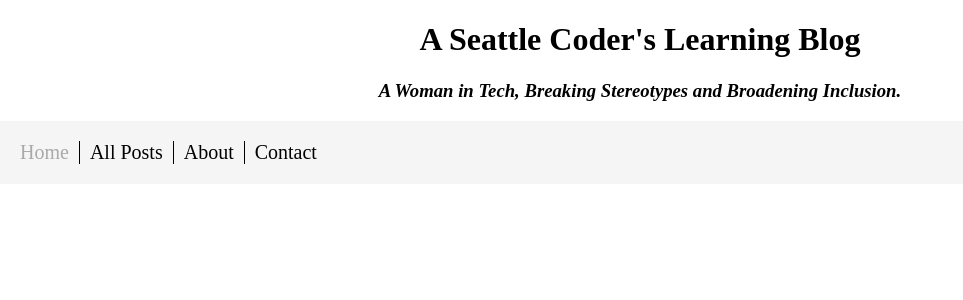
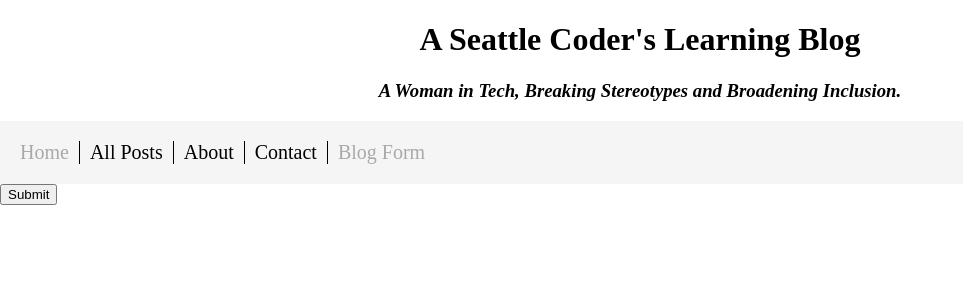
Before and after one commit to FreeMonkey19/react-learning-journal, a React (Create React App) app: page /newblog in a window 1280 px wide. Shown: the top 300 px of the page, without its empty margins (0-963 px from the left). Built offline with nearby package versions, Linux system fonts and the light colour scheme.

Commit message:
render submit button on newPost route

```diff
--- a/src/App.js
+++ b/src/App.js
@@ -8,6 +8,7 @@ import { About } from "./About.js";
 import { Contact } from "./Contact.js";
 import { BrowserRouter } from "react-router-dom";
 import { AllPostsContainer } from "./AllPostsContainer.js";
+import { NewPost } from "./NewPost.js";
 
 export class App extends Component {
   render() {
@@ -22,6 +23,7 @@ export class App extends Component {
             <Route path="/posts/:id" component={SinglePost} />
             <Route path="/about" component={About} />
             <Route path="/contact" component={Contact} />
+            <Route path="/newblog" component={NewPost} />
           </div>
         </BrowserRouter>
       </div>
--- a/src/MainNav.js
+++ b/src/MainNav.js
@@ -28,6 +28,11 @@ export class MainNav extends Component {
             Contact
           </NavLink>
         </span>
+        <span className="nav-link-container" title="main-nav-link">
+          <NavLink className="nav-link" to="/newblog">
+            Blog Form
+          </NavLink>
+        </span>
       </nav>
     );
   }
--- /dev/null
+++ b/src/NewPost.js
@@ -0,0 +1,13 @@
+import React, { Component } from "react";
+
+export class NewPost extends Component {
+  render() {
+    return (
+      <div className="form-container">
+        <form>
+          <button>Submit</button>
+        </form>
+      </div>
+    );
+  }
+}
```
